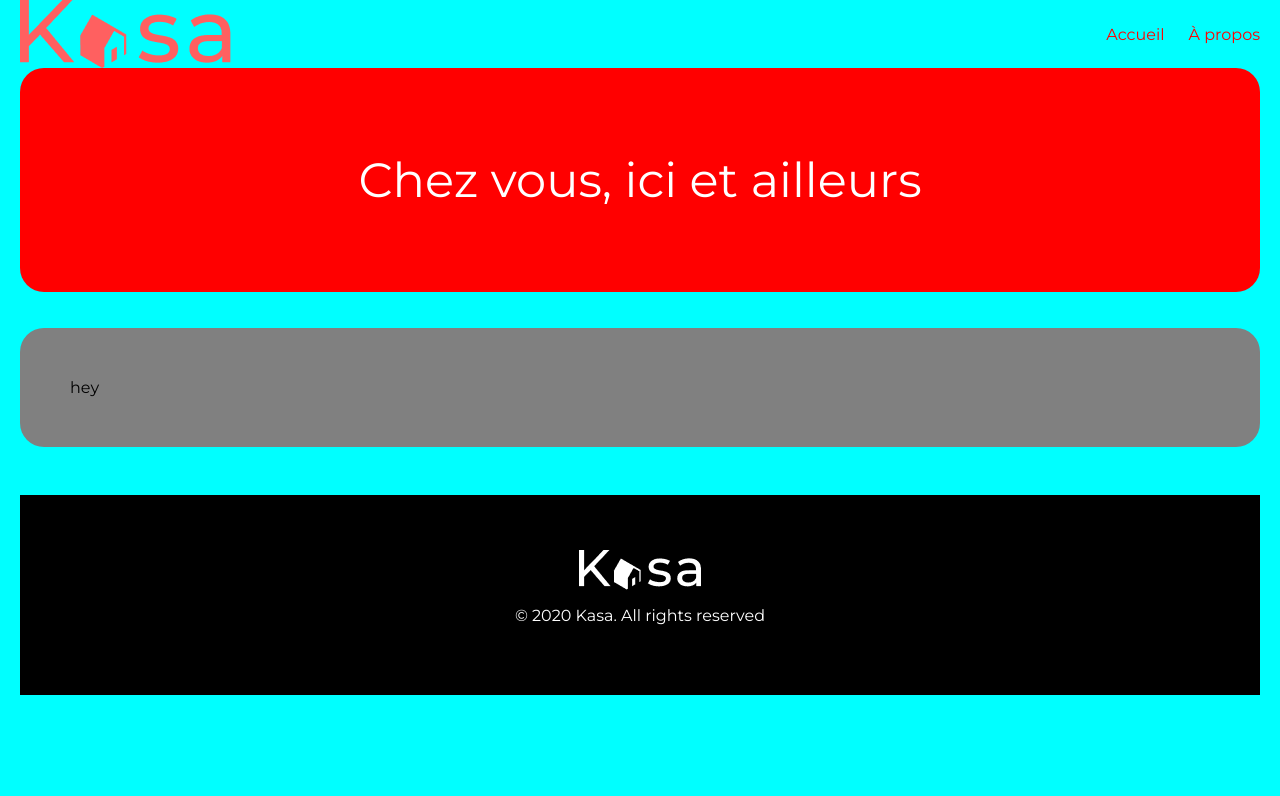
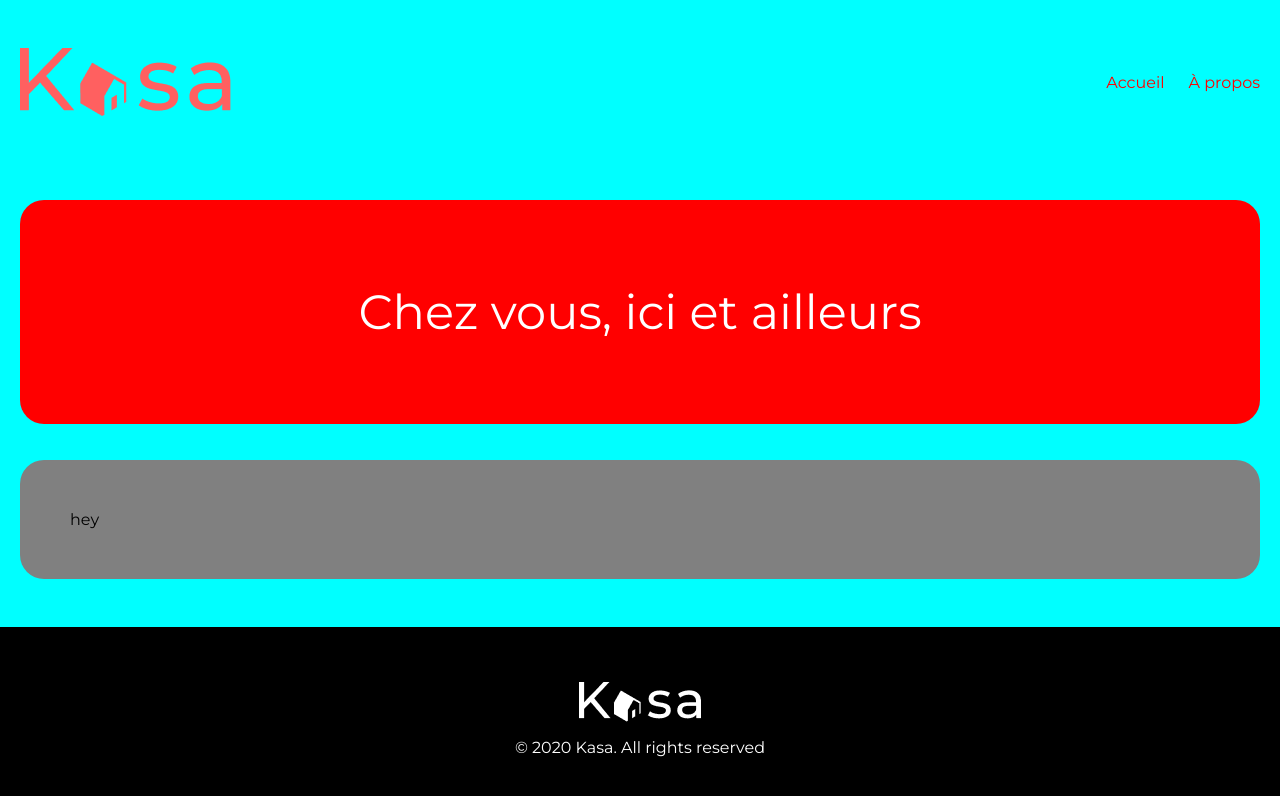
Before and after one commit to garpzy/kasa-app, a React (Create React App) app: page / in a window 1280 px wide. Shown: the top 796 px of the page. Built offline with nearby package versions, Linux system fonts and the light colour scheme.

Commit message:
fix centering main

```diff
--- a/src/App.js
+++ b/src/App.js
@@ -44,11 +44,13 @@ const router = createBrowserRouter([
 
 function App() {
 	return (
-		<div>
-      		<Header />
-			<RouterProvider router={router}/>
-			<Footer />
-		</div>
+		<>
+			<div className='main'>
+				<Header />
+				<RouterProvider router={router}/>
+			</div>
+		<Footer />
+		</>
 	);
 }
 
--- a/src/components/footer.scss
+++ b/src/components/footer.scss
@@ -7,6 +7,7 @@
     align-items: center;
     height: 200px;
     margin-top: 48px;
+    width: 100%;
 }
 
 .footer img {
--- a/src/components/gallery.scss
+++ b/src/components/gallery.scss
@@ -2,4 +2,5 @@
     background-color: grey;
     border-radius: 24px;
     padding: 50px;
+    width: 100%;
 }
--- a/src/components/header.scss
+++ b/src/components/header.scss
@@ -1,7 +1,11 @@
-.header{
+.header {
     display: flex;
     align-items: center;
     justify-content: space-between;
+    margin-top: 48px;
+    margin-bottom: 48px;
+    max-width: 1240px;
+    width: 100%;
 }
 
 li, li a {
--- a/src/index.scss
+++ b/src/index.scss
@@ -1,17 +1,22 @@
-html{
-    // display: flex;
-    // align-items: center;
-    // justify-content: center;
-    margin-left:auto;
-    margin-right:auto;
-    max-width: 1240px;
+*{
+    box-sizing: border-box;
     font-family: 'Montserrat';
+}
+
+#root{
+    width: 100%;
+    display: flex;
+    flex-direction: column;
+    justify-content: center;
+    align-items: center;
 }
 
 body{
     background-color: aqua;
     margin: 0;
     padding: 0;
+    box-sizing: border-box;
+
 }
 
 .banner{
@@ -23,10 +28,17 @@ body{
     display: flex;
     align-items: center;
     justify-content: center;
+    width: 100%;
+
 }
 
 .main{
+    align-self: center;
     display: flex;
     flex-direction: column;
+    justify-content: center;
+    align-items: center;
     gap: 36px;
+    max-width: 1240px;
+    width: 100%;
 }
--- a/src/pages/Home/Home.js
+++ b/src/pages/Home/Home.js
@@ -2,10 +2,10 @@ import Gallery from "../../components/Gallery"
 
 function Home(){
     return(
-        <div className="main">
+        <>
             <div className="banner">Chez vous, ici et ailleurs</div>
             <Gallery />
-        </div>
+        </>
     )
 }
 
```
